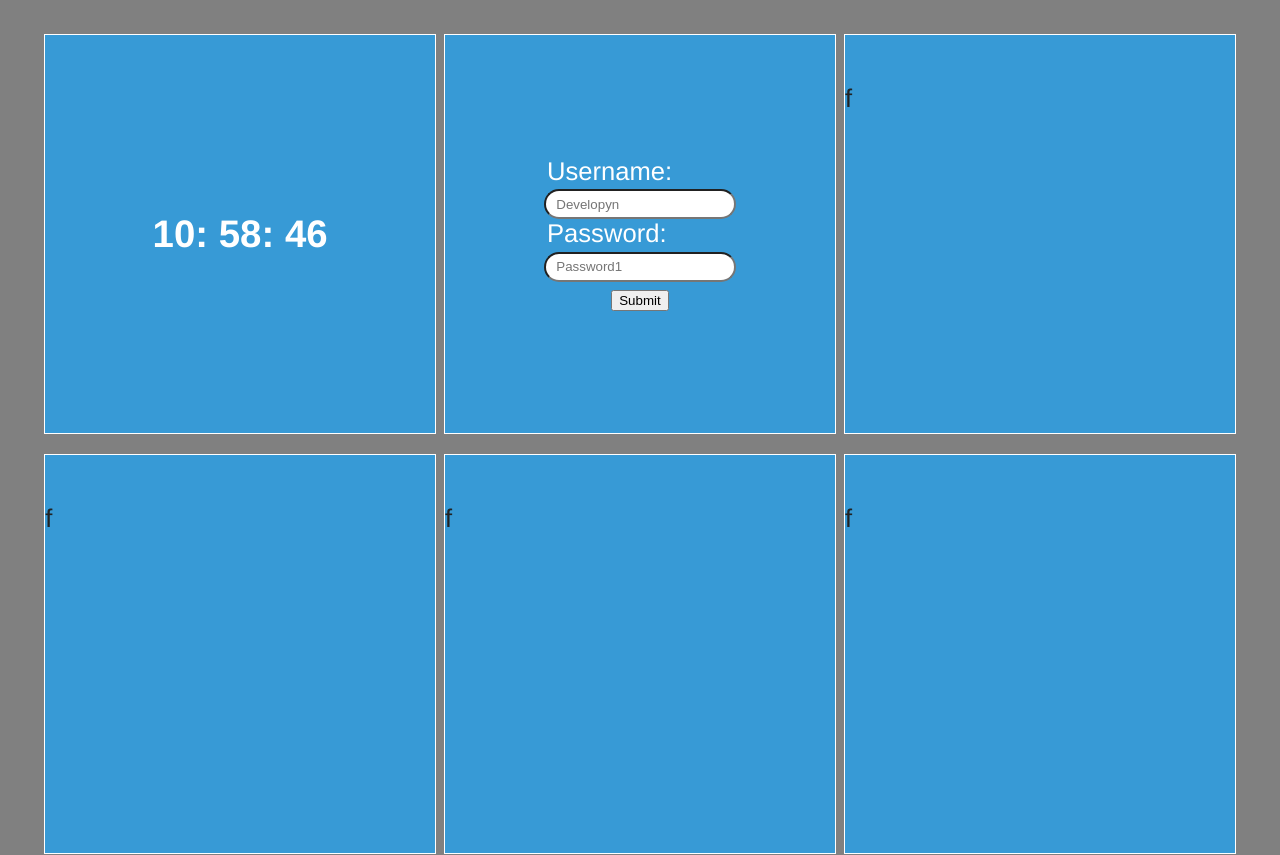
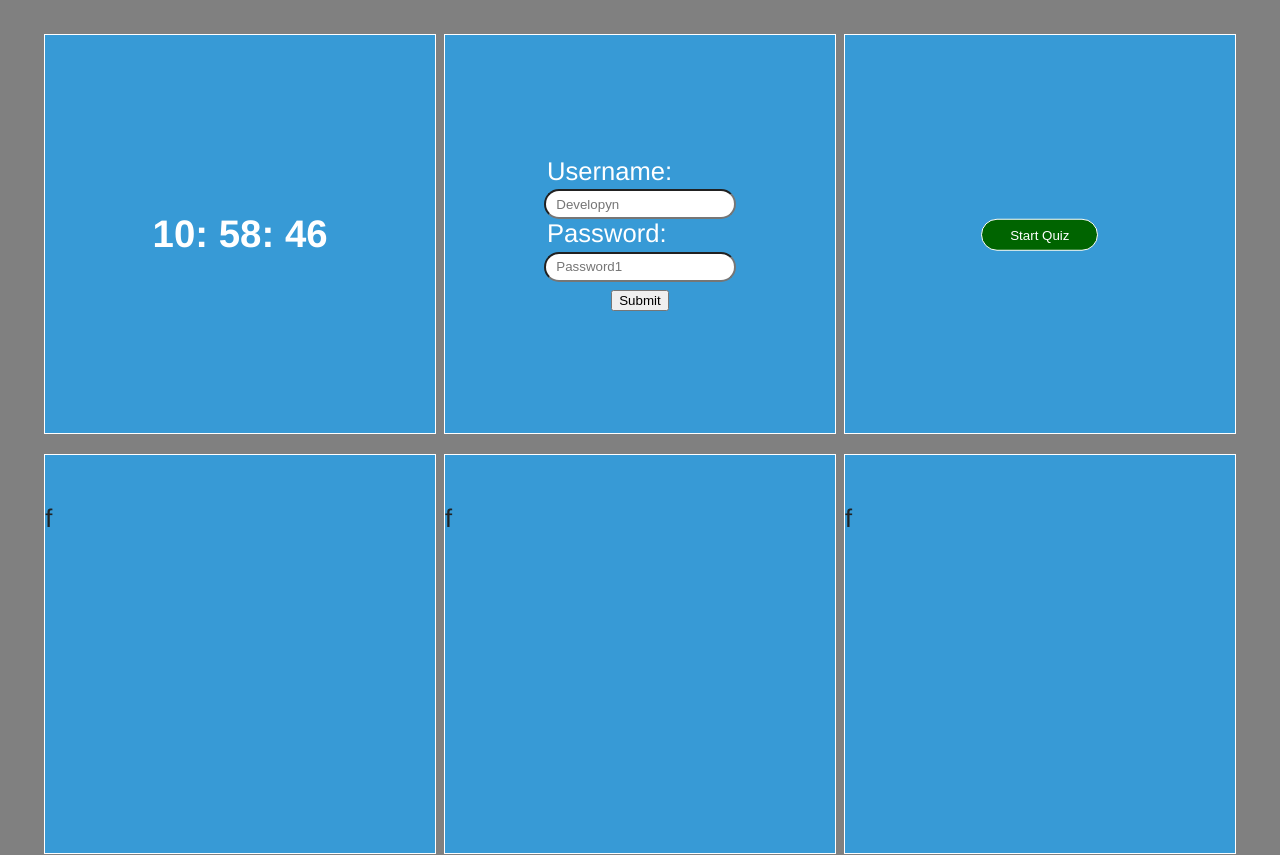
Before and after one commit to Developyn-Anthony/Grid-Svelte, a Svelte app: page / in a window 1280 px wide. Shown: the top 855 px of the page. Built offline with nearby package versions, Linux system fonts and the light colour scheme.

Commit message:
Added panel 3 Quiz

```diff
--- a/src/App.svelte
+++ b/src/App.svelte
@@ -1,6 +1,7 @@
 <script>
 	import  Clock  from './components/clock.svelte'
 	import  Login  from './components/signup.svelte'
+	import  Quest  from './components/questions.svelte'
 </script>
 
 <div id="app">
@@ -11,7 +12,9 @@
 		<div class="grid-item grid-item2">
 			<Login />
 		</div>
-		<div class="grid-item grid-item3">f</div>
+		<div class="grid-item grid-item3">
+			<Quest />
+		</div>
 		<div class="grid-item grid-item4">
 			f<!--<Table :peoples="people" @delete-task="deleteTask"/>-->
 		</div>
--- /dev/null
+++ b/src/components/questions.svelte
@@ -0,0 +1,159 @@
+<script>
+    let questions = [
+        {
+            question: "What color is grass?",
+            options: ["Green", "Red", "Purple", "What's grass?"],
+            correctIndex: 0,
+        },
+        {
+            question:
+                "How old is Big Ben?",
+            options: ["179", "152", "180", "215"],
+            correctIndex: 0,
+        },
+        {
+            question:
+                "What is the capital of Australia?",
+            options: ["Sydney", "Canberra", "Melbourne", "Perth"],
+            correctIndex: 1,
+        },
+        {
+            question:
+                "Distance to the Moon in km?",
+            options: [
+                "400,800km",
+                "383,500km",
+                "395,800km",
+                "384,400km"],
+            correctIndex: 3,
+        },
+    ];
+
+    let answers = new Array(questions.length).fill(null);
+    let questionPointer = -1;
+    let soundUrl = "https://media.geeksforgeeks.org/wp-content/uploads/20190531135120/beep.mp3";
+
+    let getScore = () => {
+        let score = answers.reduce((acc, val, index) => {
+            if (questions[index].correctIndex == val) {
+                return acc + 1;
+            }
+            return acc;
+        }, 0);
+        return (score / questions.length) * 100 + "%";
+    };
+    function restartQuiz() {
+        answers = new Array(questions.length).fill(null);
+        questionPointer = 0;
+    }
+    function sound() {
+    if (questionPointer === 4) {
+      let sound = new Audio(soundUrl);
+      sound.play();
+    }
+  }
+</script>
+
+<div class="app">
+    {#if questionPointer == -1}
+        <div class="start-screen">
+            <button
+                on:click={() => {
+                    questionPointer = 0;
+                }}
+                class="quest-button"
+            >
+                Start Quiz
+            </button>
+        </div>
+    {:else if !(questionPointer > answers.length - 1)}
+        <div class="quiz-screen">
+            <div class="main">
+                <h4>
+                    {questions[questionPointer].question}
+                </h4>
+                <div class="options">
+                    {#each questions[questionPointer].options as opt, i}
+                        <button
+                            class={answers[questionPointer] == i
+                                ? "selected"
+                                : ""}
+                            on:click={() => {
+                                answers[questionPointer] = i;
+                            }}
+                        >
+                            {opt}
+                        </button>
+                    {/each}
+                </div>
+            </div>
+            <div class="footer">
+                <div class="progress-bar">
+                    <div
+                        style="width:{(questionPointer / questions.length) *
+                            100}%"
+                    />
+                </div>
+                <div>
+                    <button class="buttons"
+                        disabled={questionPointer == 0}
+                        on:click={() => {
+                            questionPointer--;
+                        }}
+                    >
+                        Prev
+                    </button>
+                    <button class="buttons"
+                        on:click={() => {
+                            questionPointer++;
+                        }}
+                    >
+                        Next
+                    </button>
+                </div>
+            </div>
+        </div>
+    {:else}
+        <div class="score-screen">
+            <h3>
+                Your score: {getScore()}
+            </h3>
+            <p class="sound-hidden">{sound()}</p>
+            <button on:click={restartQuiz} class="quest-button"> Restart Quiz </button>
+        </div>
+    {/if}
+</div>
+
+<style scoped>
+    .app {
+        position: absolute;
+        top: 50%;
+        -ms-transform: translateY(-50%);
+        transform: translateY(-50%);
+        width: 100%;
+        color: #fff;
+        text-align: center;
+    }
+
+    .buttons {
+        margin-top: 0.5rem;
+        background-color: crimson;
+        width: 15%;
+        height: 1.5rem;
+        color: #fff;
+        border-radius: 30%;
+    }
+
+    .sound-hidden {
+        display: none;
+    }
+
+    .quest-button {
+        background-color: darkgreen;
+        width: 30%;
+        height: 2rem;
+        border: 0.1rem #fff solid;
+        color: white;
+        border-radius: 1.5rem;
+    }
+</style>
```
Also changed, not shown: 1 other file (tests, documents, lock files or other folders).
